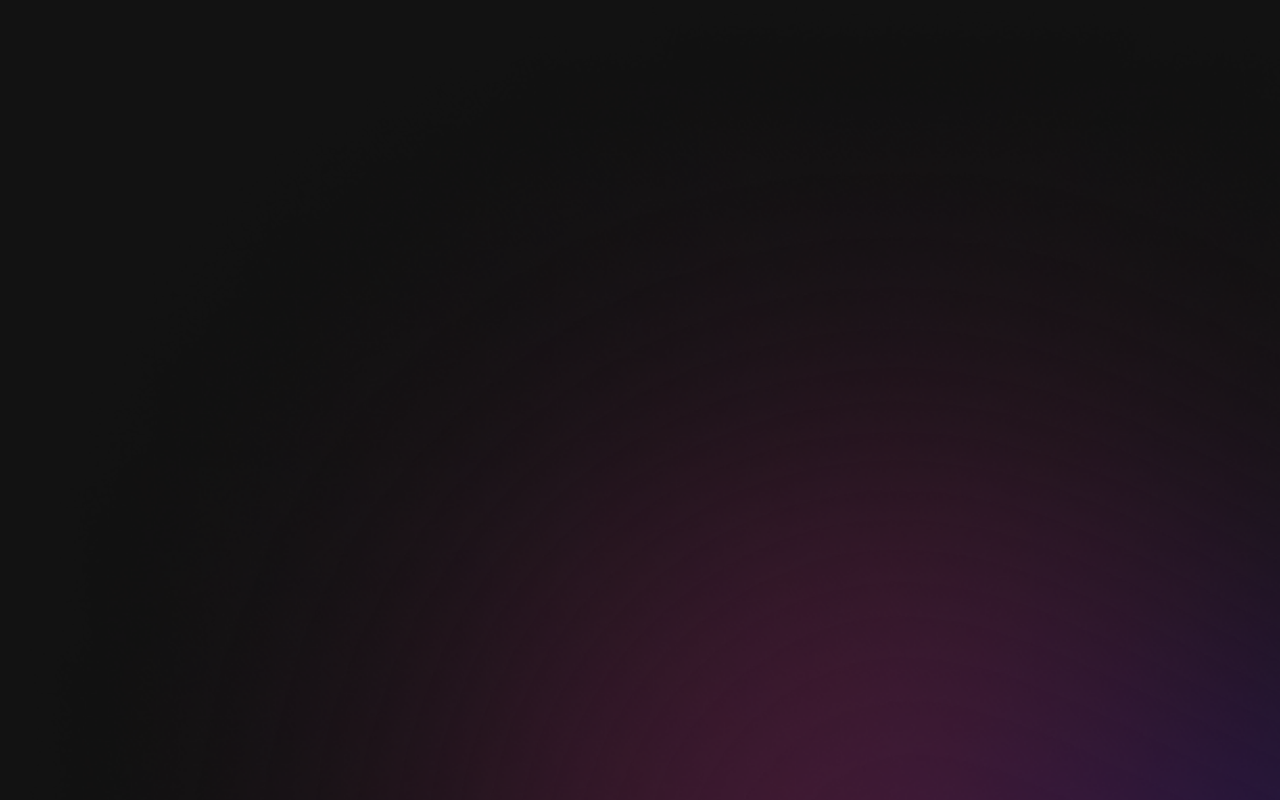
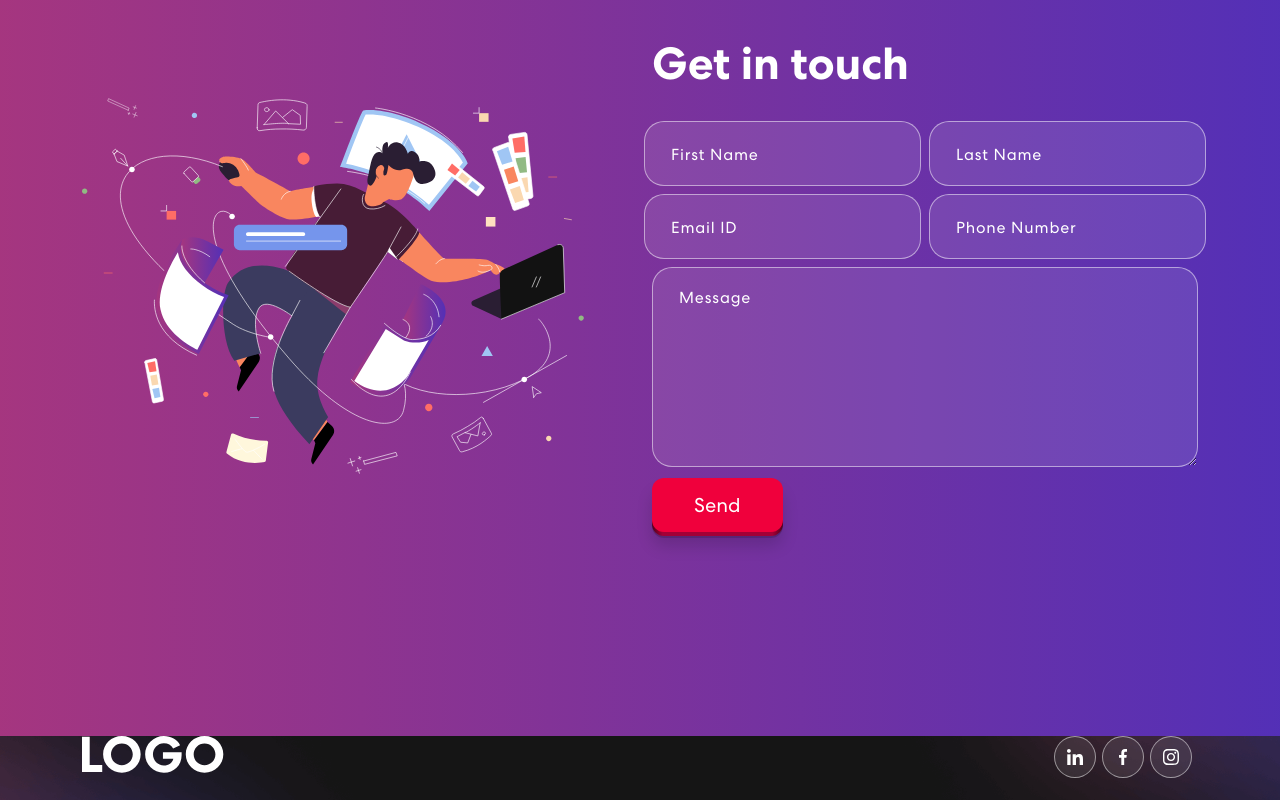
Before and after one commit to shivba28/portfolio-website, a React (Create React App) app: page / in a window 1280 px wide. Shown: the part 1820-2620 px from the top of the page. Built offline with nearby package versions, Linux system fonts and the light colour scheme.

Commit message:
Footer completed

```diff
--- a/src/App.css
+++ b/src/App.css
@@ -375,6 +375,9 @@ nav.navbar .navbar-toggler[aria-expanded="true"] .navbar-toggler-icon {
   width: 95%;
 }
 
+
+/************ Button Css ************/
+
 .button-wrapper {
   position: relative;
   display: inline-block;
@@ -484,3 +487,95 @@ nav.navbar .navbar-toggler[aria-expanded="true"] .navbar-toggler-icon {
 .pushable:focus:not(:focus-visible) {
   outline: none;
 }
+
+
+/************ Contacts Css ************/
+.contact {
+  background: linear-gradient(90.21deg, #AA367C -5.91%, #4A2FBD 111.58%);
+  padding: 60px 0 200px 0;
+}
+.contact img {
+  width: 92%;
+}
+.contact h2 {
+	font-size: 45px;
+	font-weight: 700;
+  margin-bottom: 30px;
+}
+.contact form input, .contact form textarea {
+  width: 100%;
+  background: rgba(255, 255, 255, 0.1);
+  border: 1px solid rgba(255, 255, 255, 0.5);
+  border-radius: 20px;
+  color: #fff;
+  margin: 0 0 8px 0;
+  padding: 18px 26px;
+  font-weight: 500;
+  font-size: 18px;
+  letter-spacing: 0.8px;
+  transition: 0.3s ease-in-out;
+}
+.contact form input:focus, .contact form textarea:focus {
+  background: rgba(255, 255, 255, 1);
+  color: #121212;
+}
+.contact form input::placeholder, .contact form textarea::placeholder {
+  font-size: 16px;
+  font-weight: 400;
+  color: #fff;
+}
+.contact form input:focus::placeholder, .contact form textarea:focus::placeholder {
+  color: #121212;
+  opacity: 0.8;
+}
+
+/************ Footer Css ************/
+.footer {
+  padding: 0 0 50px 0;
+  background-image: url('./assets/img/footer-bg.png');
+  background-position: center center;
+  background-size: cover;
+  background-repeat: no-repeat;
+}
+.newsletter-bx {
+  background: #FFFFFF;
+  border-radius: 55px;
+  color: #121212;
+  padding: 85px 125px;
+  margin-bottom: 80px;
+  margin-top: -122px;
+}
+.newsletter-bx h3 {
+  font-weight: 700;
+  letter-spacing: 0.5px;
+  line-height: 1.2em;
+}
+.new-email-bx {
+  background: #fff;
+  padding: 5px;
+  border-radius: 20px;
+  position: relative;
+  z-index: 0;
+  display: flex;
+  align-items: center;
+}
+.new-email-bx::before {
+  content: "";
+  background: linear-gradient(90.21deg, #AA367C -5.91%, #4A2FBD 111.58%);
+  border-radius: 20px;
+  position: absolute;
+  z-index: -1;
+  top: -1px;
+  left: -1px;
+  bottom: -1px;
+}
+.footer img {
+  width: 26%;
+}
+.footer p {
+  font-weight: 400;
+  font-size: 14px;
+  color: #B8B8B8;
+  letter-spacing: 0.5px;
+  margin-top: 20px;
+}
--- a/src/App.js
+++ b/src/App.js
@@ -5,10 +5,12 @@ import { Banner } from './components/Banner';
 import { Skills } from './components/Skills';
 import  Project  from './components/Projects';
 import { Contact } from './components/Contact';
+import { Footer } from './components/Footer';
 import 'bootstrap/dist/css/bootstrap.min.css';
 
 import React from "react";
 import ReactDOM from "react-dom";
+
 
 function App() {
   return (
@@ -18,6 +20,7 @@ function App() {
       <Skills />
       <Project />
       <Contact />
+      <Footer />
     </div>
   );
 }
--- /dev/null
+++ b/src/components/Footer.js
@@ -0,0 +1,26 @@
+import { Col, Container, Row } from "react-bootstrap"
+import logo from '../assets/img/logo.svg';
+import navIcon1 from '../assets/img/nav-icon1.svg';
+import navIcon2 from '../assets/img/nav-icon2.svg';
+import navIcon3 from '../assets/img/nav-icon3.svg';
+
+export const Footer = () => {
+    return (
+        <footer className="footer">
+            <Container>
+                <Row className="align-item-center">
+                    <Col sm={6}>
+                        <img src={logo} alt="Logo" />
+                    </Col>
+                    <Col sm={6} className="text-center text-sm-end">
+                        <div className="social-icon">
+                            <a href=""><img src={navIcon1} /></a>
+                            <a href=""><img src={navIcon2} /></a>
+                            <a href=""><img src={navIcon3} /></a>
+                        </div>
+                    </Col>
+                </Row>
+            </Container>
+        </footer>
+    )
+}
--- a/src/components/Navbar.js
+++ b/src/components/Navbar.js
@@ -44,7 +44,7 @@ export const NavBar = () => {
                 <Nav className="ms-auto">
                   <Nav.Link href="#home" className={activeLink === 'home' ? 'active navbar-link' : 'navbar-link'} onClick={() => onUpdateActiveLink('home')}>Home</Nav.Link>
                   <Nav.Link href="#skills" className={activeLink === 'skills' ? 'active navbar-link' : 'navbar-link'} onClick={() => onUpdateActiveLink('skills')}>Skills</Nav.Link>
-                  <Nav.Link href="#projects" className={activeLink === 'projects' ? 'active navbar-link' : 'navbar-link'} onClick={() => onUpdateActiveLink('projects')}>Projects</Nav.Link>
+                  <Nav.Link href="#project" className={activeLink === 'project' ? 'active navbar-link' : 'navbar-link'} onClick={() => onUpdateActiveLink('project')}>Projects</Nav.Link>
                 </Nav>
                 <span className="navbar-text">
                   <div className="social-icon">
--- a/src/components/Projects.js
+++ b/src/components/Projects.js
@@ -155,7 +155,7 @@ export default class Project extends Component {
         />
         </div>
       </div>
-      <img className='background-image-right' src={colorSharp2} alt='img'/>
+      {/* <img className='background-image-right' src={colorSharp2} alt='img'/> */}
       </section>
     );
   }
```
